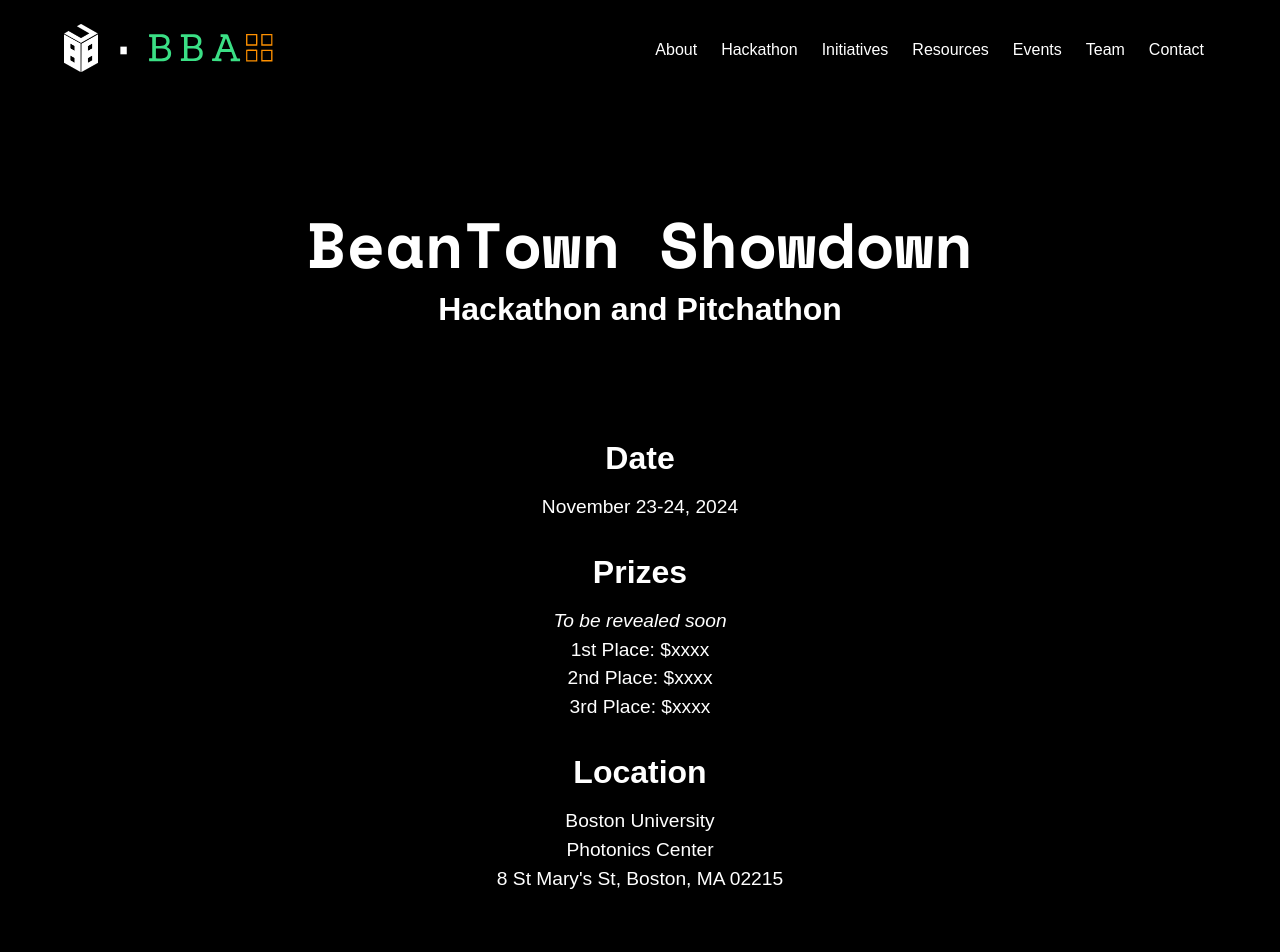
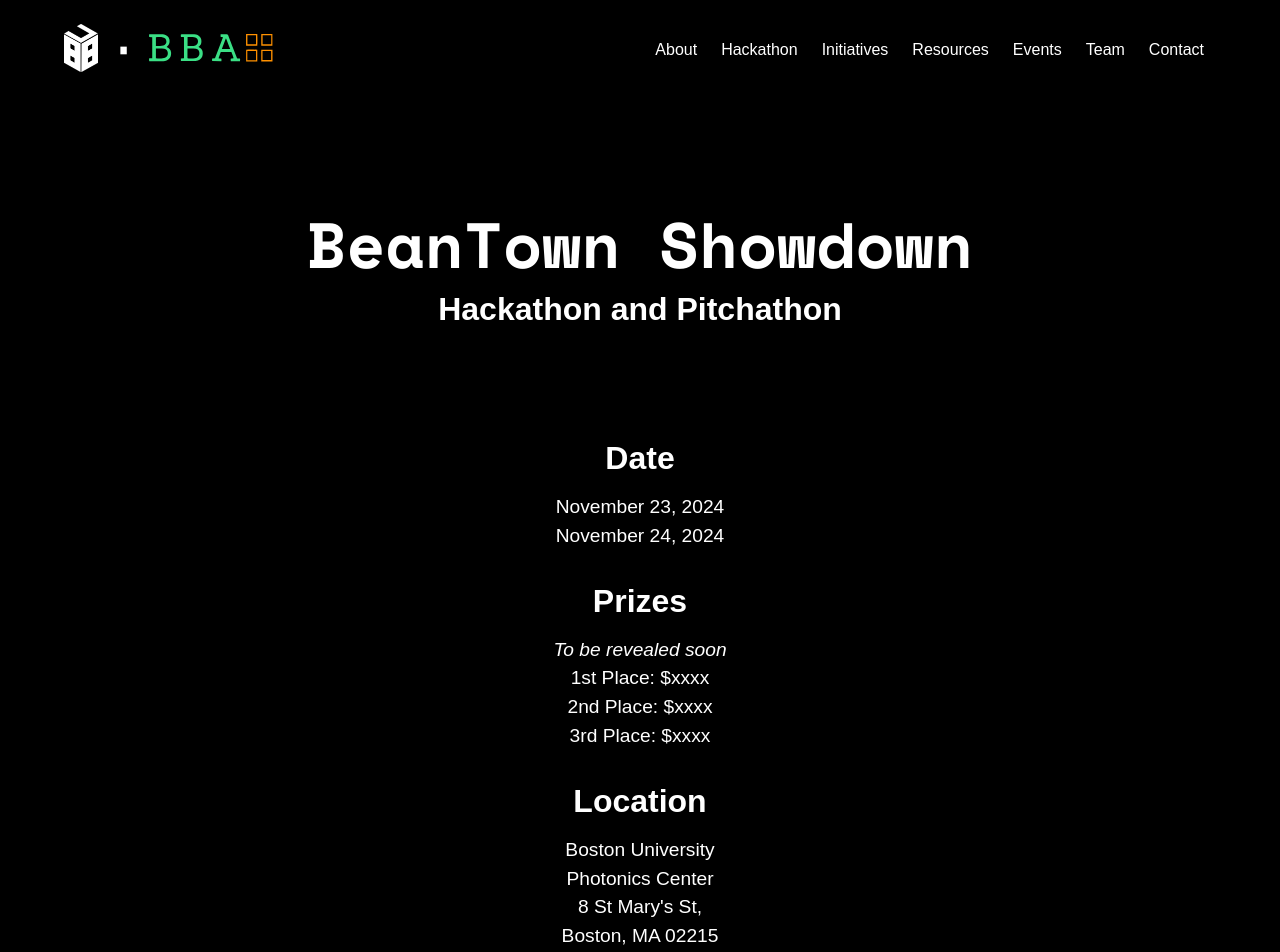
Before and after one commit to bublockchain/bu-blockchain, a Next.js app in the folder client/: page /hackathon in a window 1280 px wide. Shown: the top 952 px of the page. Built offline with nearby package versions, Linux system fonts and the light colour scheme; a web font is replaced by a local one.

Commit message:
update spacing

```diff
--- a/client/pages/hackathon/hackathon.module.scss
+++ b/client/pages/hackathon/hackathon.module.scss
@@ -50,7 +50,7 @@
         display: flex;
         justify-content: space-between;
         margin-top: 6rem;
-        width: 100%;
+        width: 55%;
 
         .item {
             flex: 1;
--- a/client/pages/hackathon/index.tsx
+++ b/client/pages/hackathon/index.tsx
@@ -49,7 +49,7 @@ export default function Hackathon() {
 			<div className={s.info}>
 				<div className={s.item}>
 					<h3>Date</h3>
-					<p>November 23-24, 2024</p>
+					<p>November 23, 2024 <br></br> November 24, 2024</p>
 				</div>
 				<div className={s.item}>
 					<h3>Prizes</h3>
@@ -62,7 +62,7 @@ export default function Hackathon() {
 					<h3>Location</h3>
 					<p>Boston University</p>
 					<p>Photonics Center</p>
-					<p>8 St Mary's St, Boston, MA 02215</p>
+					<p>8 St Mary's St, <br></br> Boston, MA 02215</p>
 				</div>
 			</div>
 			{isClient && (
```
